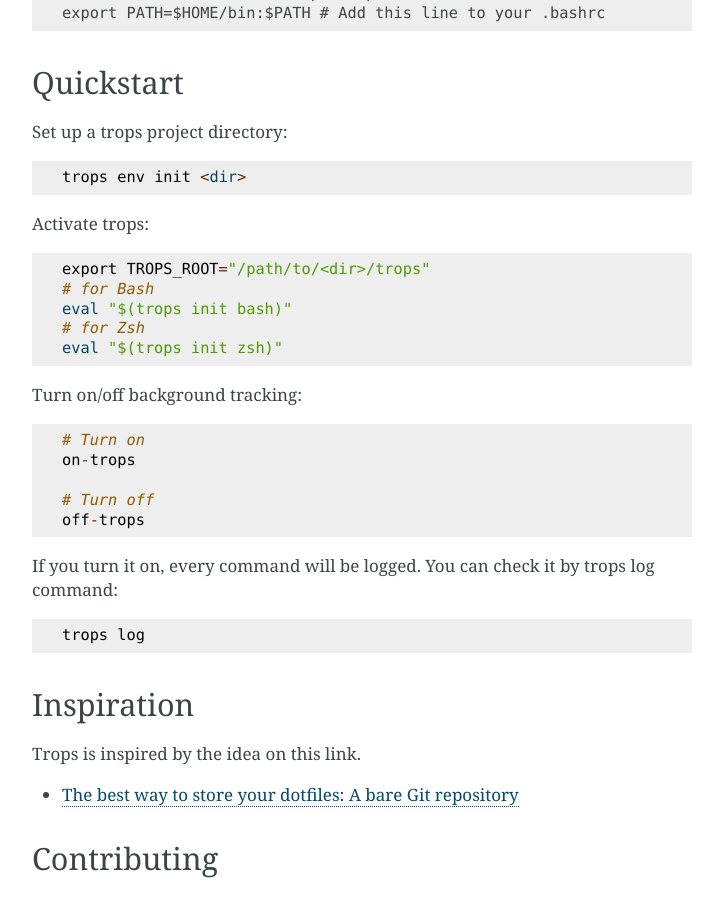
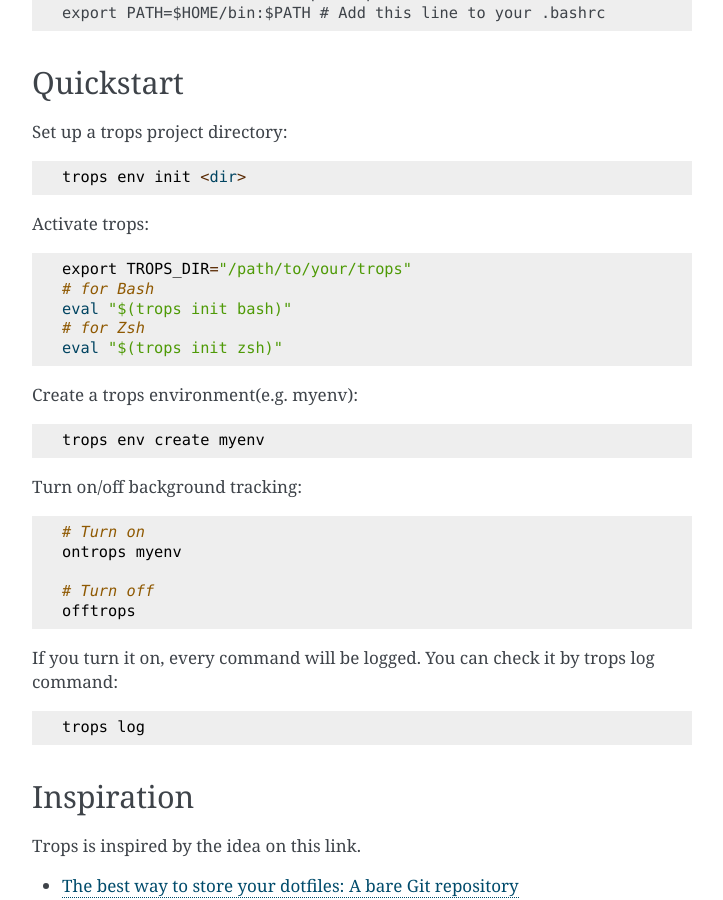
Before and after one commit to kojiwell/trops, a Sphinx documentation site: the page built from docs/index.rst, in a window 1280 px wide and 900 px high, scrolled down 915 px. Shown: the whole window, without its empty margins (388-1111 px from the left). Built offline with Sphinx 7.4.7, drawn with Linux system fonts in a browser that asks for light colours.

Commit message:
Update README and version (#40)

```diff
--- a/README.rst
+++ b/README.rst
@@ -55,19 +55,23 @@ Set up a trops project directory::
 
 Activate trops::
 
-    export TROPS_ROOT="/path/to/<dir>/trops"
+    export TROPS_DIR="/path/to/your/trops"
     # for Bash
     eval "$(trops init bash)"
     # for Zsh
     eval "$(trops init zsh)"
 
+Create a trops environment(e.g. myenv)::
+
+    trops env create myenv
+
 Turn on/off background tracking::
 
     # Turn on
-    on-trops
+    ontrops myenv
 
     # Turn off
-    off-trops
+    offtrops
 
 If you turn it on, every command will be logged. You can check it by trops log command::
 
--- a/docs/conf.py
+++ b/docs/conf.py
@@ -22,7 +22,7 @@ copyright = '2022, Koji Tanaka'
 author = 'Koji Tanaka'
 
 # The full version, including alpha/beta/rc tags
-release = '0.1.19'
+release = '0.2.1'
 
 
 # -- General configuration ---------------------------------------------------
--- a/setup.py
+++ b/setup.py
@@ -8,7 +8,7 @@ def read(fname):
 
 setuptools.setup(
     name="trops",
-    version="0.1.19",
+    version="0.2.1",
     author="Koji Tanaka",
     author_email="kojiwelly@gmail.com",
     description=("Track operations"),
```
Also changed, not shown: 1 other file.
